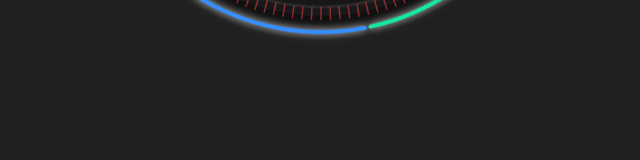
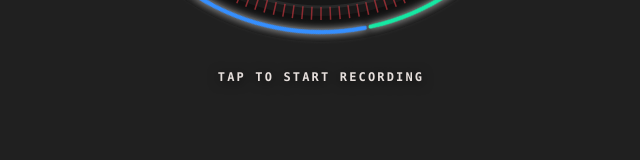
Before and after one commit to jee67006-hub/VoxTask, a Next.js app: page / in a window 1280 px wide. Shown: the part 600-760 px from the top of the page, without its empty margins (319-959 px from the left). Built offline with nearby package versions, Linux system fonts and the light colour scheme.

Commit message:
Add start recording hint under orb

```diff
--- a/src/app/page.tsx
+++ b/src/app/page.tsx
@@ -353,6 +353,7 @@ export default function Page() {
   }
   return <main className="shell">
     <RecordOrb recording={status === "listening"} busy={status === "stopping" || status === "transcribing" || status === "processing"} ready={introDone} onReady={finishIntro} onPress={status === "listening" ? stopRecording : startRecording} />
+    {introDone && status !== "listening" && status !== "stopping" && status !== "transcribing" && status !== "processing" && <div className="orb-status orb-hint" aria-hidden="true">TAP TO START RECORDING</div>}
     {introDone && (status === "listening" || status === "stopping" || status === "transcribing") && <div className="orb-status" role="status">{status === "listening" ? "RECORDING · TAP CIRCLE TO STOP" : status === "stopping" ? "FINISHING RECORDING" : "TRANSCRIBING AUDIO"}</div>}
     <footer className={`record-dock ${dockVisible ? "is-visible" : ""}`} aria-hidden={!dockVisible} inert={!dockVisible}>
       <a className="dock-brand" href="#top" aria-label="VOXTASK home">voxtask<span>.</span><small>VOICE → ACTION</small></a>
--- a/src/app/styles.css
+++ b/src/app/styles.css
@@ -37,6 +37,7 @@ a { color: inherit; }
 .record-orb.is-recording { filter: drop-shadow(0 0 24px rgba(255,73,83,.38)); }
 .record-orb.is-recording .orb-wave { transform: scaleY(1.18); transform-origin: 250px 250px; }
 .orb-status { position: fixed; z-index: 29; top: 50%; left: 50%; transform: translate3d(-50%, calc(min(34vw, 250px) + 20px + (50dvh - var(--dock-height) - min(34vw, 250px) - 48px) * var(--dock-progress, 0)), 0); font: 700 11px Consolas, monospace; letter-spacing: .14em; color: #ff868d; white-space: nowrap; }
+.orb-hint { color: #e6dfdc; font-size: 12px; letter-spacing: .18em; text-shadow: 0 2px 12px rgba(0,0,0,.8); opacity: clamp(0, calc(1 - var(--dock-progress, 0) * 4), 1); pointer-events: none; }
 .record-dock { position: fixed; z-index: 20; left: 50%; bottom: var(--dock-bottom); width: min(940px, calc(100% - 36px)); height: var(--dock-height); display: grid; grid-template-columns: minmax(0, 1fr) 116px minmax(0, 1fr); align-items: center; padding: 0 clamp(20px, 3vw, 34px); border: 1px solid rgba(255,255,255,.13); border-radius: 999px; background: linear-gradient(145deg, rgba(44,43,43,.97), rgba(24,24,24,.98)); box-shadow: 0 18px 48px rgba(0,0,0,.35), 0 0 0 1px rgba(0,0,0,.25) inset; backdrop-filter: blur(6px); color: #c9c1be; pointer-events: none; transform: translate3d(-50%, calc((1 - var(--dock-progress, 0)) * (100% + 28px)), 0); opacity: clamp(0, calc((var(--dock-progress, 0) - .55) * 2.23), 1); }
 .record-dock.is-visible { pointer-events: auto; }
 .dock-brand { display: block; align-self: center; width: fit-content; min-height: 44px; color: #f4f3f2; font-size: 22px; font-weight: 800; letter-spacing: -.075em; line-height: 1; text-decoration: none; font-style: italic; white-space: nowrap; }
```
